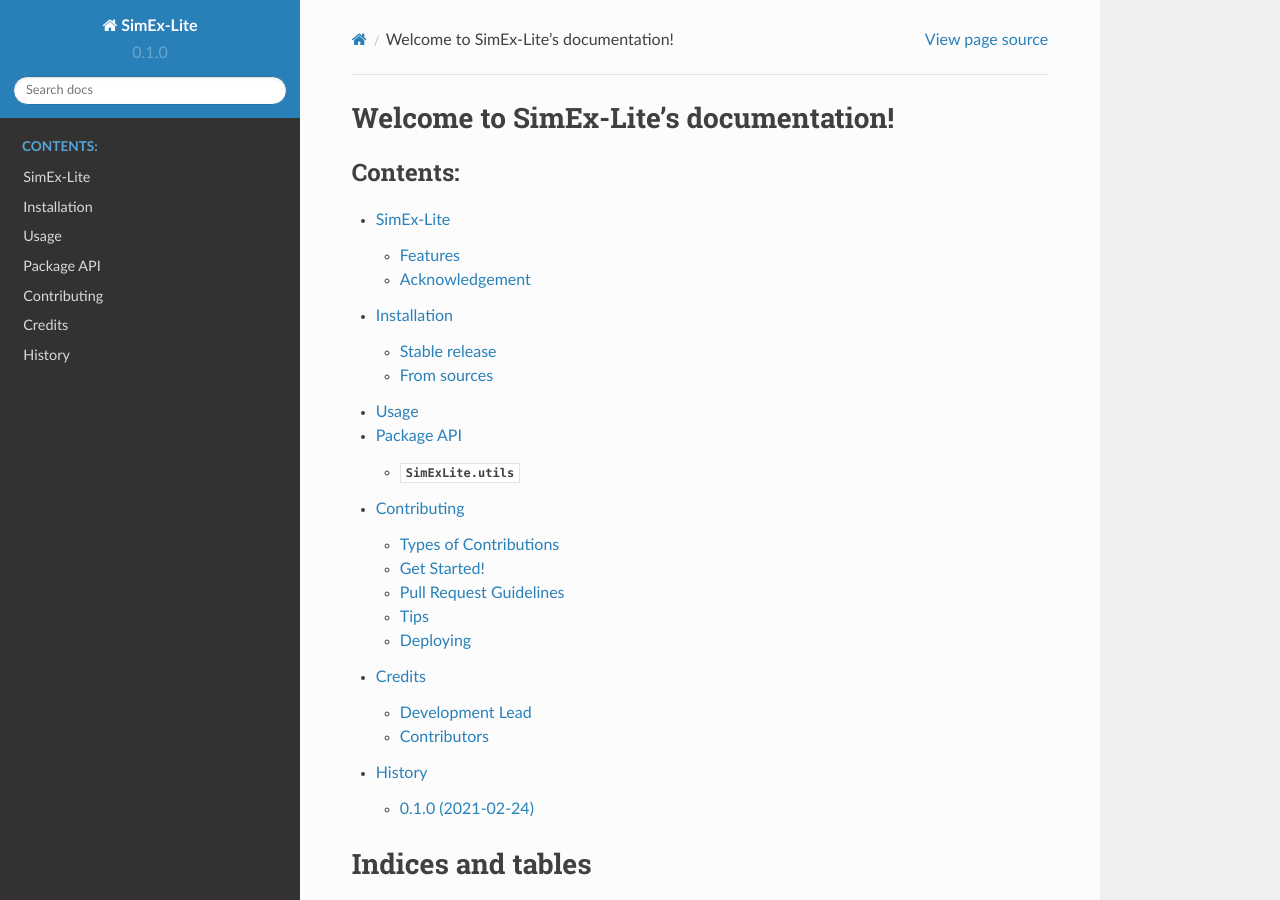
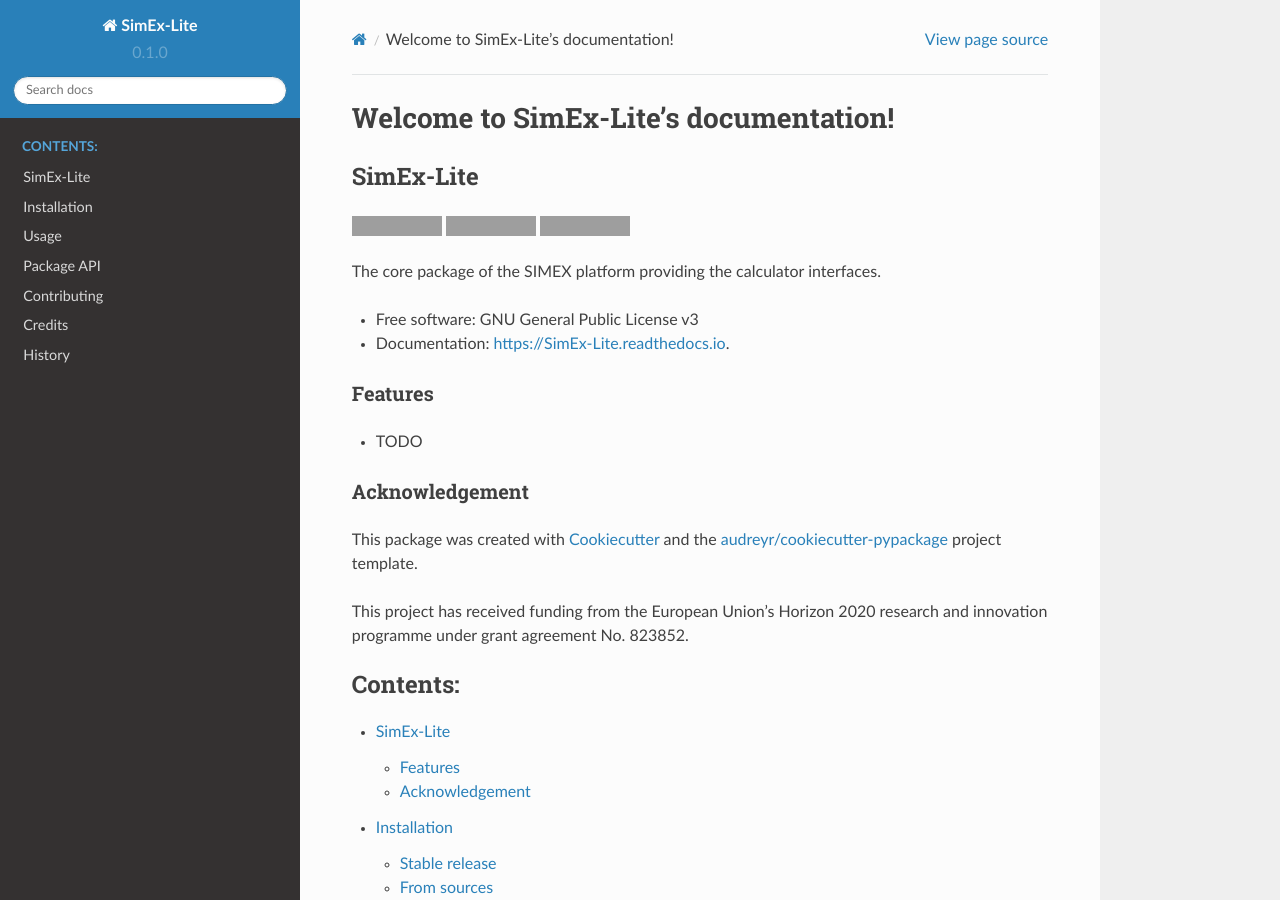
Before and after one commit to PaNOSC-ViNYL/SimEx-Lite, a Sphinx documentation site: the page built from docs/index.rst, in a window 1280 px wide and 900 px high. Built offline with Sphinx 7.4.7 and the Read the Docs theme 2.0.0, drawn with Linux system fonts in a browser that asks for light colours; grey boxes are pictures that could not be loaded.

```diff
--- a/docs/index.rst
+++ b/docs/index.rst
@@ -1,5 +1,8 @@
 Welcome to SimEx-Lite's documentation!
 ======================================
+
+.. include:: readme.rst
+
 
 .. toctree::
    :maxdepth: 2
--- a/docs/installation.rst
+++ b/docs/installation.rst
@@ -12,7 +12,7 @@ To install SimEx-Lite, run this command in your terminal:
 
 .. code-block:: console
 
-    $ pip install SimExLite
+    $ pip install SimEx-Lite
 
 This is the preferred method to install SimEx-Lite, as it will always install the most recent stable release.
 
@@ -34,11 +34,12 @@ You can either clone the public repository:
 
     $ git clone git://github.com/PaNOSC-ViNYL/SimEx-Lite
 
-Or download the `tarball`_:
+.. TODO: Fix tarball
+.. Or download the `tarball`_:
 
-.. code-block:: console
+.. .. code-block:: console
 
-    $ curl -OJL https://github.com/PaNOSC-ViNYL/SimEx-Lite/tarball/master
+..     $ curl -OJL https://github.com/PaNOSC-ViNYL/SimEx-Lite/tarball/master
 
 Once you have a copy of the source, you can install it with:
 
--- a/setup.py
+++ b/setup.py
@@ -12,7 +12,7 @@ with open('HISTORY.rst') as history_file:
 
 requirements = [ ]
 
-setup_requirements = ['pytest-runner', ]
+setup_requirements = ['pytest-runner','numpy']
 
 test_requirements = ['pytest>=3', ]
 
```
